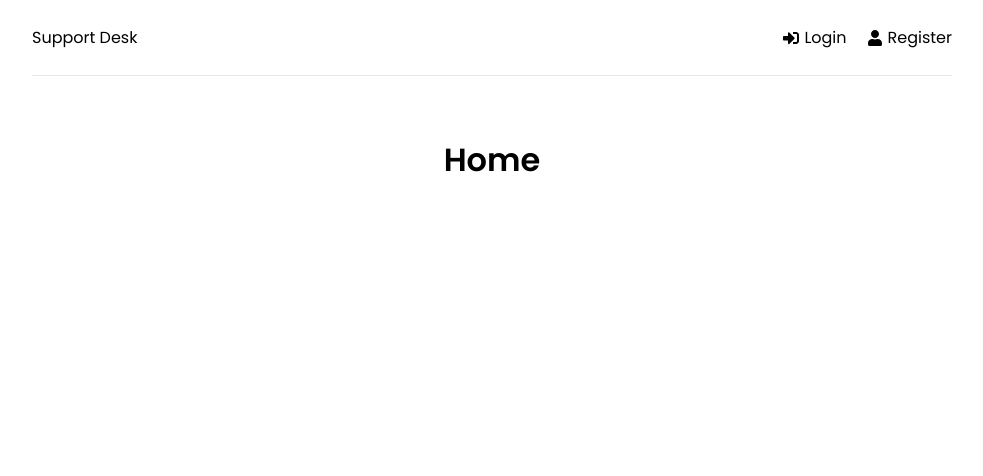
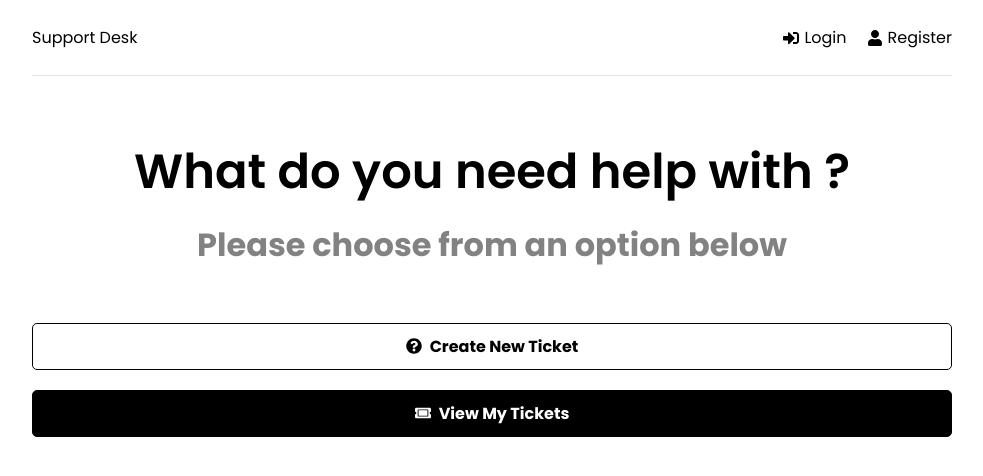
Before and after one commit to souravrane/Support-Ticket-System, a React (Create React App) app in the folder frontend/: page / in a window 1280 px wide. Shown: the top 476 px of the page, without its empty margins (148-1131 px from the left). Built offline with nearby package versions, Linux system fonts and the light colour scheme.

Commit message:
home page

```diff
--- a/frontend/src/pages/Home.jsx
+++ b/frontend/src/pages/Home.jsx
@@ -1,7 +1,24 @@
 import React from "react";
+import { Link } from "react-router-dom";
+import { FaQuestionCircle, FaTicketAlt } from "react-icons/fa";
 
 function Home() {
-    return <h1>Home</h1>;
+    return (
+        <>
+            <section className="heading">
+                <h1>What do you need help with ?</h1>
+                <p>Please choose from an option below</p>
+            </section>
+
+            <Link to="/new-ticket" className="btn btn-reverse btn-block">
+                <FaQuestionCircle /> Create New Ticket
+            </Link>
+
+            <Link to="/tickets" className="btn btn-block">
+                <FaTicketAlt /> View My Tickets
+            </Link>
+        </>
+    );
 }
 
 export default Home;
```
